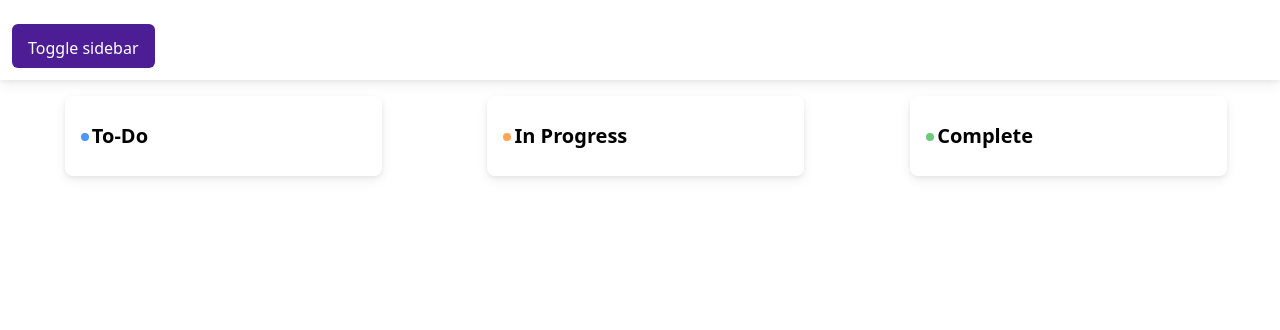
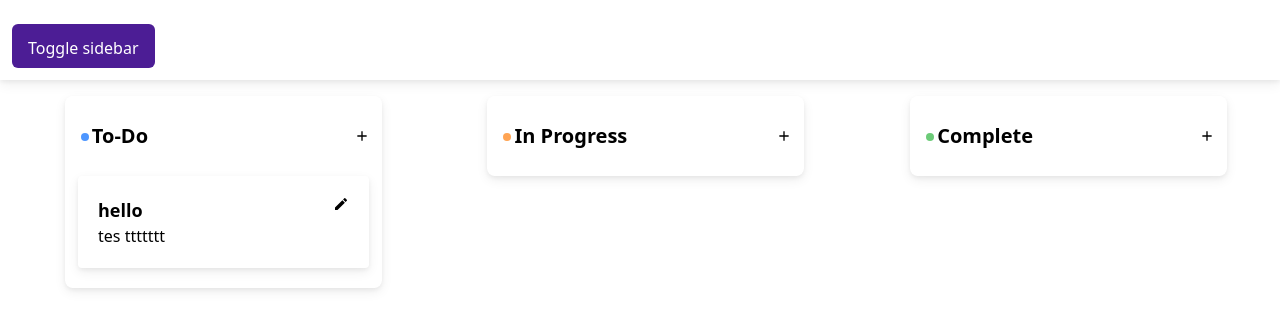
Before and after one commit to KhaledMowafy/React-Fundamentals, a React (Vite) app: page / in a window 1280 px wide. Shown: the top 330 px of the page. Built offline with nearby package versions, Linux system fonts and the light colour scheme.

Commit message:
feat(popup modal): add popup modal for notes entry and edit

```diff
--- a/package.json
+++ b/package.json
@@ -12,6 +12,7 @@
   "dependencies": {
     "react": "^18.2.0",
     "react-dom": "^18.2.0",
+    "react-icons": "^4.12.0",
     "react-router-dom": "^6.20.1"
   },
   "devDependencies": {
--- /dev/null
+++ b/src/components/popup-todo/PopupTodo.tsx
@@ -0,0 +1,80 @@
+import React from "react";
+
+type Iprops = {
+  showModal: boolean;
+  setShowModal: React.Dispatch<React.SetStateAction<boolean>>;
+};
+function PopupTodo({ showModal, setShowModal }: Iprops) {
+  return (
+    <div>
+      {showModal ? (
+        <>
+          <div className="justify-center items-center flex overflow-x-hidden overflow-y-auto fixed inset-0 z-50 outline-none focus:outline-none">
+            <div className="relative w-auto my-6 mx-auto max-w-xl">
+              {/*content*/}
+              <div className="border-0 rounded-lg shadow-lg relative flex flex-col w-full bg-white outline-none focus:outline-none">
+                {/*header*/}
+                <div className="flex items-start justify-between p-5 border-b border-solid border-blueGray-200 rounded-t">
+                  <input
+                    className="shadow appearance-none border rounded w-full py-4 px-3 text-gray-700 leading-tight focus:outline-none focus:shadow-outline w-full text-4xl font-bold"
+                    id="title"
+                    type="text"
+                    placeholder="Title"
+                  />
+                  <button
+                    className="p-1 ml-auto bg-transparent border-0 text-black opacity-5 float-right text-3xl leading-none font-semibold outline-none focus:outline-none"
+                    onClick={() => setShowModal(false)}
+                  >
+                    <span className="bg-transparent text-black opacity-5 h-6 w-6 text-2xl block outline-none focus:outline-none">
+                      ×
+                    </span>
+                  </button>
+                </div>
+                {/*body*/}
+                <div className="relative p-6 flex-auto">
+                  <textarea
+                    id="message"
+                    rows={5}
+                    className="block p-2.5 w-full text-sm text-gray-900 bg-gray-50 rounded-lg border border-gray-300 focus:ring-blue-500 focus:border-blue-500 dark:bg-gray-700 dark:border-gray-600 dark:placeholder-gray-400 dark:text-white dark:focus:ring-blue-500 dark:focus:border-blue-500"
+                    placeholder="Write your thoughts here..."
+                  ></textarea>
+                </div>
+                <div className="relative p-6 flex-auto">
+                <select
+                  id="status"
+                  className="bg-gray-50 border border-gray-300 text-gray-900 text-sm rounded-lg focus:ring-blue-500 focus:border-blue-500 block w-full p-2.5 dark:bg-gray-700 dark:border-gray-600 dark:placeholder-gray-400 dark:text-white dark:focus:ring-blue-500 dark:focus:border-blue-500"
+                >
+                  <option selected>Status</option>
+                  <option value="todo">To-Do</option>
+                  <option value="progress">In Progress</option>
+                  <option value="completed">Completed</option>
+                </select>
+                </div>
+                {/*footer*/}
+                <div className="flex items-center justify-end p-6 border-t border-solid border-blueGray-200 rounded-b">
+                  <button
+                    className="text-red-500 background-transparent font-bold uppercase px-6 py-2 text-sm outline-none focus:outline-none mr-1 mb-1 ease-linear transition-all duration-150"
+                    type="button"
+                    onClick={() => setShowModal(false)}
+                  >
+                    Delete
+                  </button>
+                  <button
+                    className="bg-emerald-500 text-white active:bg-emerald-600 font-bold uppercase text-sm px-6 py-3 rounded shadow hover:shadow-lg outline-none focus:outline-none mr-1 mb-1 ease-linear transition-all duration-150"
+                    type="button"
+                    onClick={() => setShowModal(false)}
+                  >
+                    Save Changes
+                  </button>
+                </div>
+              </div>
+            </div>
+          </div>
+          <div className="opacity-25 fixed inset-0 z-40 bg-black"></div>
+        </>
+      ) : null}
+    </div>
+  );
+}
+
+export default PopupTodo;
--- /dev/null
+++ b/src/components/todo-action/TodoAction.tsx
@@ -0,0 +1,18 @@
+import React from 'react'
+import { MdModeEdit } from "react-icons/md";
+
+function TodoAction() {
+  return (
+  <>
+    <div className="bg-white shadow-[0_4px_12px_0_rgba(0,0,0,0.07),_0_2px_4px_rgba(0,0,0,0.05)] mb-5 p-5 rounded">
+        <div className="flex justify-between">
+        <h1 className="text-lg font-bold">hello</h1>
+        <MdModeEdit role={'button'} />
+        </div>
+        <p>tes ttttttt</p>
+    </div>
+  </>
+  )
+}
+
+export default TodoAction
--- a/src/components/todo-column/TodoColumn.tsx
+++ b/src/components/todo-column/TodoColumn.tsx
@@ -1,22 +1,41 @@
-import React from 'react'
+import React, {useState} from "react";
+import { MdAdd } from "react-icons/md";
+import PopupTodo from "../popup-todo/PopupTodo";
+
 type Iprops = {
-    color:string,
-    icon:string,
-    title:string,
-}
-function TodoColumn({color, icon, title}: Iprops) {
+  color: string;
+  icon: string;
+  title: string;
+  children?: React.ReactNode;
+};
+
+
+function TodoColumn({ color, icon, title, children }: Iprops) {
+
+const [showModal, setShowModal] = useState<boolean>(false);
+
   return (
-   <>
-    <div className={` bg-[${color}] rounded-lg shadow-[0_4px_12px_0_rgba(0,0,0,0.07),_0_2px_4px_rgba(0,0,0,0.05)] w-full`}>
-         <div className="flex items-center h-20 ms-3">
+    <>
+        <PopupTodo showModal={showModal} setShowModal={setShowModal}/>
+      <div
+        className={` bg-[${color}] rounded-lg shadow-[0_4px_12px_0_rgba(0,0,0,0.07),_0_2px_4px_rgba(0,0,0,0.05)] w-full`}
+      >
+        <div className="flex justify-between items-center h-20 ms-3 me-3">
+          <div className="flex items-center">
           <svg height="15" width="15">
             <circle cx="8" cy="8" r="4" stroke-width="3" fill={`${icon}`} />
           </svg>
-          <h1 className="text-xl font-bold">{title}</h1>
-          </div>
+            <h1 className="text-xl font-bold">{title}</h1>
+            </div>
+            <MdAdd  role={"button"} onClick={()=>setShowModal(true)}/>
         </div>
-   </>
-  )
+
+        <div className="w-full flex justify-center items-center">
+          <div className="w-11/12">{children}</div>
+        </div>
+      </div>
+    </>
+  );
 }
 
-export default TodoColumn
+export default TodoColumn;
--- a/src/pages/Home.tsx
+++ b/src/pages/Home.tsx
@@ -1,5 +1,6 @@
 import React from "react";
 import TodoColumn from "../components/todo-column/TodoColumn";
+import TodoAction from "../components/todo-action/TodoAction";
 
 type Iprops = {
   show: boolean;
@@ -11,7 +12,9 @@ function Home({ show }: Iprops) {
     >
       <div className="flex justify-around">
         <div className= "w-3/12">
-            <TodoColumn color="#dbeaff" icon="#4D96FF" title="To-Do" />
+            <TodoColumn color="#dbeaff" icon="#4D96FF" title="To-Do">
+              <TodoAction/>
+              </TodoColumn>
         </div>
         <div className= "w-3/12">
             <TodoColumn color="#FFE3CD" icon="#FFA453" title="In Progress" />
```
Also changed, not shown: 1 other file (tests, documents, lock files or other folders).
